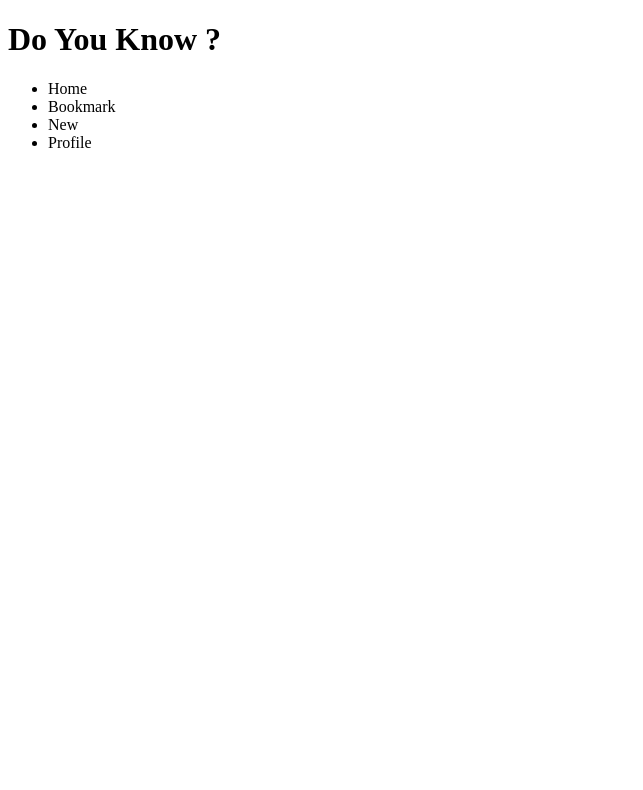
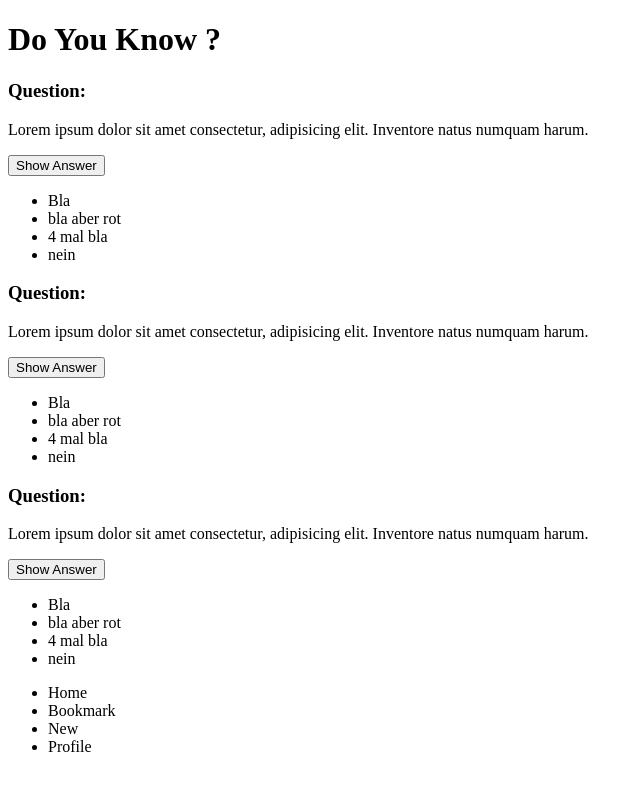
Before and after one commit to tsimvris/DoYouKnow, a plain HTML site: page index.html in a window 1280 px wide. Shown: the whole page, without its empty margins (0-643 px from the left). Drawn offline with Linux system fonts and the light colour scheme.

Commit message:
added markup on index

```diff
--- a/index.html
+++ b/index.html
@@ -12,7 +12,47 @@
     <header>
         <h1>Do You Know ?</h1>
     </header>
-    <main></main>
+    <main>
+        <div class="container">
+            <div class="card-container">
+                <h3>Question:</h3>
+                <p>Lorem ipsum dolor sit amet consectetur, adipisicing elit. Inventore natus numquam harum.</p>
+
+                <button class="answer show-answer hide-answer">Show Answer</button>
+                <ul>
+                    <li>Bla</li>
+                    <li>bla aber rot</li>
+                    <li>4 mal bla</li>
+                    <li>nein</li>
+                </ul>
+            </div>
+            <div class="card-container">
+                <h3>Question:</h3>
+                <p>Lorem ipsum dolor sit amet consectetur, adipisicing elit. Inventore natus numquam harum.</p>
+
+                <button class="answer show-answer hide-answer">Show Answer</button>
+                <ul>
+                    <li>Bla</li>
+                    <li>bla aber rot</li>
+                    <li>4 mal bla</li>
+                    <li>nein</li>
+                </ul>
+            </div>
+            <div class="card-container">
+                <h3>Question:</h3>
+                <p>Lorem ipsum dolor sit amet consectetur, adipisicing elit. Inventore natus numquam harum.</p>
+
+                <button class="answer show-answer hide-answer">Show Answer</button>
+                <ul>
+                    <li>Bla</li>
+                    <li>bla aber rot</li>
+                    <li>4 mal bla</li>
+                    <li>nein</li>
+                </ul>
+            </div>
+        </div>
+
+    </main>
     <footer>
         <ul>
             <li><a href="./index.html"></a>Home</li>
```
